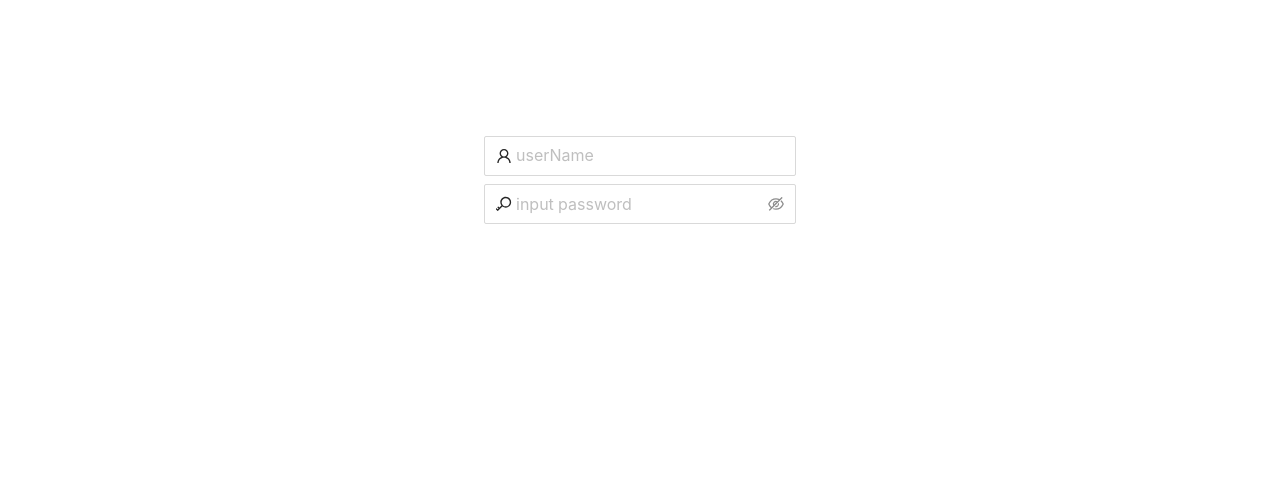
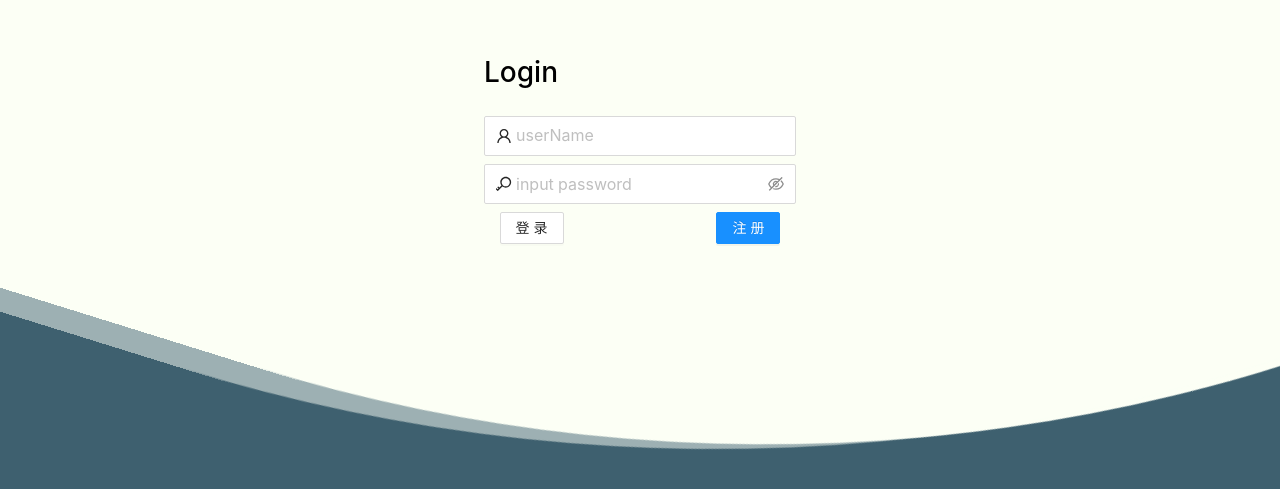
Before and after one commit to Jas000n/hci-nextjs, a Next.js app: page /login in a window 1280 px wide. Shown: the part 253-742 px from the top of the page. Built offline with nearby package versions, Linux system fonts and the light colour scheme.

Commit message:
注册功能

```diff
--- /dev/null
+++ b/components/ModalButton/index.jsx
@@ -0,0 +1,106 @@
+import { Modal, Button, Radio, Space, Input } from "antd";
+import { useState } from "react";
+import {
+  EyeInvisibleOutlined,
+  EyeTwoTone,
+  UserOutlined,
+  KeyOutlined,
+} from "@ant-design/icons";
+import axios from "axios";
+import { message } from "antd";
+export default function ModalButton({
+  buttonName = "弹窗按钮",
+  ModalTitle = "Basic Modal",
+}) {
+  const [visible, setVisible] = useState(false);
+  const [inputUserName, setInputUserName] = useState("");
+  const [inputPassword, setInputPassword] = useState("");
+  const [type, setType] = useState("agency_boss");
+  const showModal = () => {
+    setVisible(true);
+  };
+  const handleOk = (e) => {
+    axios
+      .post("/api/auth/register", {
+        userName: inputUserName,
+        password: inputPassword,
+        type: type,
+      })
+      .then((res) => {
+        const { data } = res;
+        if (data === false) {
+          message.error("用户名已存在,请重新输入");
+        } else {
+          setVisible(false);
+          message.success("新账户注册成功");
+        }
+      })
+      .catch(function (error) {
+        console.log(error);
+        message.error("服务器出现问题,请查看控制台");
+      });
+  };
+
+  const handleCancel = (e) => {
+    console.log(e);
+    setVisible(false);
+  };
+  const onChange = (e) => {
+    console.log("radio checked", e.target.value);
+    setType(e.target.value);
+  };
+  return (
+    <>
+      <Button type="primary" onClick={showModal}>
+        {buttonName}
+      </Button>
+      <Modal
+        title={ModalTitle}
+        visible={visible}
+        onOk={handleOk}
+        onCancel={handleCancel}
+      >
+        <div
+          style={{
+            display: "flex",
+            justifyContent: "center",
+            alignItems: "center",
+          }}
+        >
+          <Space direction="vertical">
+            <div style={{ color: "black" }}>用户名</div>
+            <Input
+              size="large"
+              placeholder="用户名"
+              prefix={<UserOutlined />}
+              value={inputUserName}
+              onChange={(e) => {
+                setInputUserName(e.target.value);
+              }}
+            />
+            <div style={{ color: "black" }}>密码</div>
+            <Input.Password
+              size="large"
+              placeholder="密码"
+              iconRender={(visible) =>
+                visible ? <EyeTwoTone /> : <EyeInvisibleOutlined />
+              }
+              prefix={<KeyOutlined />}
+              value={inputPassword}
+              onChange={(e) => {
+                setInputPassword(e.target.value);
+              }}
+            />
+            <Radio.Group onChange={onChange} value={type}>
+              <Radio value={"agency_boss"}>经销商老板</Radio>
+              <Radio value={"agency_employee"}>经销商员工</Radio>
+              <Radio value={"factory_manager"}>工厂管理员</Radio>
+              <Radio value={"manufacturer"}>生产厂商</Radio>
+              <Radio value={"businessman"}>个体商户</Radio>
+            </Radio.Group>
+          </Space>
+        </div>
+      </Modal>
+    </>
+  );
+}
--- a/layout/TestLayout/index.jsx
+++ b/layout/TestLayout/index.jsx
@@ -1,6 +1,5 @@
 import { Button } from "antd";
 import Link from "next/link";
-import { memo } from "react";
 import { useState } from "react";
 const TestLayout = ({ children }) => {
   const [count, setCount] = useState(0);
--- a/pages/_app.js
+++ b/pages/_app.js
@@ -7,37 +7,8 @@ import "antd/dist/antd.variable.min.css";
 import "/styles/theme/custom-default.css";
 import "/styles/theme/custom-dark.css";
 
-import { ConfigProvider } from "antd";
-import { useState } from "react";
-import { useEffect } from "react";
-import { Button } from "antd";
-
 export default function MyApp({ Component, pageProps }) {
   // Use the layout defined at the page level, if available
   const getLayout = Component.getLayout || ((page) => page);
-  // const [prefix, setPrefix] = useState("custom-default");
-  // const handleSwitchTheme = () => {
-  //   prefix === "custom-default"
-  //     ? setPrefix("custom-dark")
-  //     : setPrefix("custom-default");
-  // };
-  return getLayout(
-    // <ConfigProvider prefixCls={prefix}>
-    // <div className={prefix}>
-    // <Button onClick={handleSwitchTheme}>switch</Button>
-    // {/* <ConfigProvider> */}
-    <Component {...pageProps} />
-    // </div>
-    // </ConfigProvider>
-  );
+  return getLayout(<Component {...pageProps} />);
 }
-
-// <ConfigProvider>
-// <CountContextProvider>
-{
-}
-// <Component {...pageProps} />
-{
-}
-// </CountContextProvider>
-// </ConfigProvider>
--- a/pages/api/auth/loginuser.js
+++ b/pages/api/auth/loginuser.js
@@ -16,7 +16,7 @@ export default function handler(req, res) {
     axios
       .post("http://127.0.0.1:8081", req.body)
       .then((backend) => {
-        console.log(backend.data, "看看express返回的");
+        console.log(backend.data, "看看express返回的,e");
         res.status(200).json(backend.data);
       })
       .catch((err) => {
--- a/pages/login/index.jsx
+++ b/pages/login/index.jsx
@@ -1,4 +1,3 @@
-import styles from "../../styles/Home.module.css";
 import { Button, Space } from "antd";
 import Head from "next/head";
 import Image from "next/image";
@@ -17,12 +16,13 @@ import { useRouter } from "next/router";
 import { message } from "antd";
 import axios from "axios";
 import { useContext } from "react";
+import loginStyle from "/styles/login.module.css";
+import ModalButton from "../../components/ModalButton";
 export default function Login() {
   const [inputUserName, setInputUserName] = useState("");
   const [inputPassword, setInputPassword] = useState("");
   const router = useRouter();
-  const handleOnKeyDown = (e) => {
-    if (e.key === "Enter") {
+  const handleLogin = () => {
     axios
       .post("/api/auth/loginuser", {
         userName: inputUserName,
@@ -42,15 +42,21 @@ export default function Login() {
         console.log(error);
         message.error("服务器出现问题,请查看控制台");
       });
+  };
+  const handleOnKeyDown = (e) => {
+    if (e.key === "Enter") {
+      handleLogin();
     }
   };
   return (
-    <div className={styles.container}>
+    <>
       <Head>
         <title>Create Next App</title>
         <meta name="description" content="Generated by create next app" />
         <link rel="icon" href="/favicon.ico" />
       </Head>
+
+      <div className={loginStyle.loginBackground}>
         <div
           style={{
             height: "100vh",
@@ -60,7 +66,7 @@ export default function Login() {
           }}
         >
           <Space direction="vertical">
-          <h1>Login</h1>
+            <h1 style={{ color: "black" }}>Login</h1>
             <Input
               size="large"
               placeholder="userName"
@@ -83,20 +89,20 @@ export default function Login() {
               }}
               onKeyDown={handleOnKeyDown}
             />
+            <div
+              style={{
+                display: "flex",
+                justifyContent: "space-between",
+                width: "90%",
+                margin: "auto",
+              }}
+            >
+              <Button onClick={handleLogin}>登录</Button>
+              <ModalButton buttonName="注册" ModalTitle="注册账户" />
+            </div>
           </Space>
         </div>
-      {/* <Button onClick={}>+</Button> */}
       </div>
+    </>
   );
 }
-
-/* helper */
-
-/* style */
-
-// const Center = styled.div`
-//   height: 100vh;
-//   display: flex;
-//   justify-content: center;
-//   align-items: center;
-// `;
--- /dev/null
+++ b/styles/login.module.css
@@ -0,0 +1,46 @@
+.loginBackground {
+  position: relative;
+  display: flex;
+  justify-content: center;
+  align-items: center;
+  flex-direction: column;
+  min-height: 100vh;
+  background-color: #3E606F;
+  overflow: hidden;
+  z-index: 0;
+}
+.loginBackground:before, .loginBackground:after {
+  content: "";
+  position: absolute;
+  left: 50%;
+  min-width: 300vw;
+  min-height: 300vw;
+  background-color: #FCFFF5;
+  animation-name: rotate;
+  animation-iteration-count: infinite;
+  animation-timing-function: linear;
+}
+.loginBackground:before {
+  bottom: 15vh;
+  border-radius: 45%;
+  animation-duration: 10s;
+  z-index: -1;
+}
+.loginBackground:after {
+  bottom: 12vh;
+  opacity: 0.5;
+  border-radius: 47%;
+  animation-duration: 10s;
+  z-index: -1;
+}
+@keyframes rotate {
+  0% {
+    transform: translate(-50%, 0) rotateZ(0deg);
+  }
+  50% {
+    transform: translate(-50%, -2%) rotateZ(180deg);
+  }
+  100% {
+    transform: translate(-50%, 0%) rotateZ(360deg);
+  }
+}
```
Also changed, not shown: layout/WorkbenchLayout/index.jsx (+0 -54 lines), pages/api/auth/register.js (added, +15 -0 lines), pages/index.js (deleted, +0 -18 lines), styles/Home.module.css (deleted, +0 -116 lines). Lines whose indentation alone changed are shown as unchanged.
